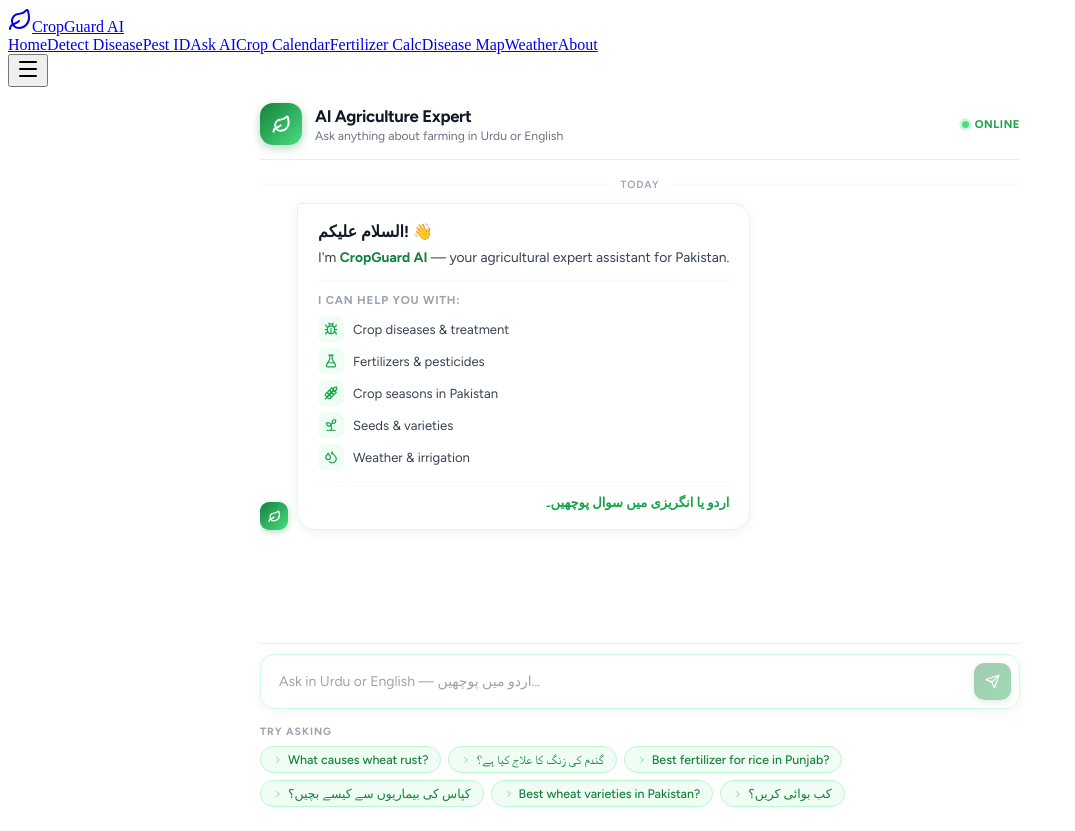
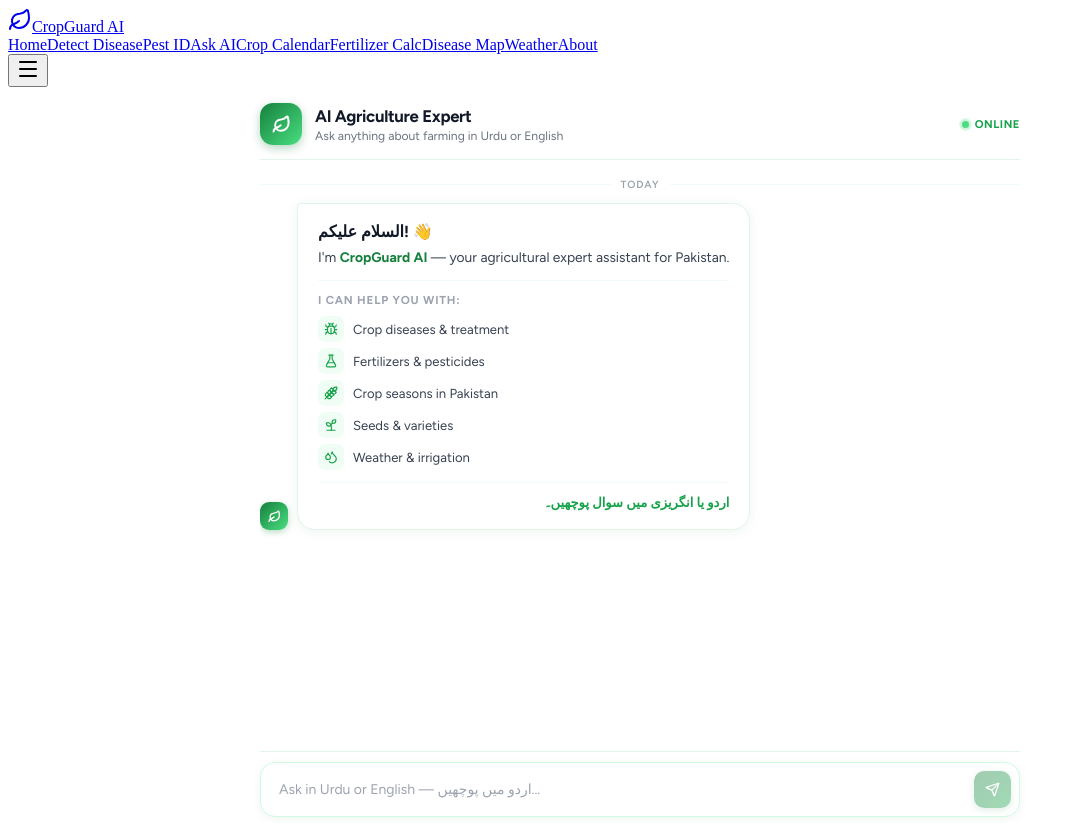
Before and after one commit to MuhammadAliEjaz1/cropguard-mobile, a React (Create React App) app: page /chat in a window 1280 px wide. Shown: the whole page, without its empty margins (0-1075 px from the left). Built offline with nearby package versions, Linux system fonts and the light colour scheme.

Commit message:
Remove Chip component and suggestions from Chat
Removed the Chip component and suggestions array from Chat.js.

```diff
--- a/src/pages/Chat.js
+++ b/src/pages/Chat.js
@@ -89,16 +89,6 @@
   );
 }
 
-/* ─── CHIP ─────────────────────────────────────────────────── */
-function Chip({ text, onClick }) {
-  return (
-    <button className="cgai-chip" onClick={() => onClick(text)}>
-      <ChevronRight size={10} className="cgai-chip-arr" />
-      {text}
-    </button>
-  );
-}
-
 /* ─── MAIN ─────────────────────────────────────────────────── */
 export default function Chat() {
   const location = useLocation();
@@ -173,15 +163,6 @@
       setLoading(false);
     }
   };
-
-  const suggestions = [
-    'What causes wheat rust?',
-    'گندم کی زنگ کا علاج کیا ہے؟',
-    'Best fertilizer for rice in Punjab?',
-    'کپاس کی بیماریوں سے کیسے بچیں؟',
-    'Best wheat varieties in Pakistan?',
-    'کب بوائی کریں؟',
-  ];
 
   return (
     <>
@@ -525,15 +506,6 @@
           </div>
         </div>
 
-        {/* SUGGESTIONS */}
-        <div className="cgai-sug">
-          <div className="cgai-sug-label">Try asking</div>
-          <div className="cgai-chips">
-            {suggestions.map((s, i) => (
-              <Chip key={i} text={s} onClick={t => { setInput(t); inputRef.current?.focus(); }} />
-            ))}
-          </div>
-        </div>
 
       </div>
     </>
```
